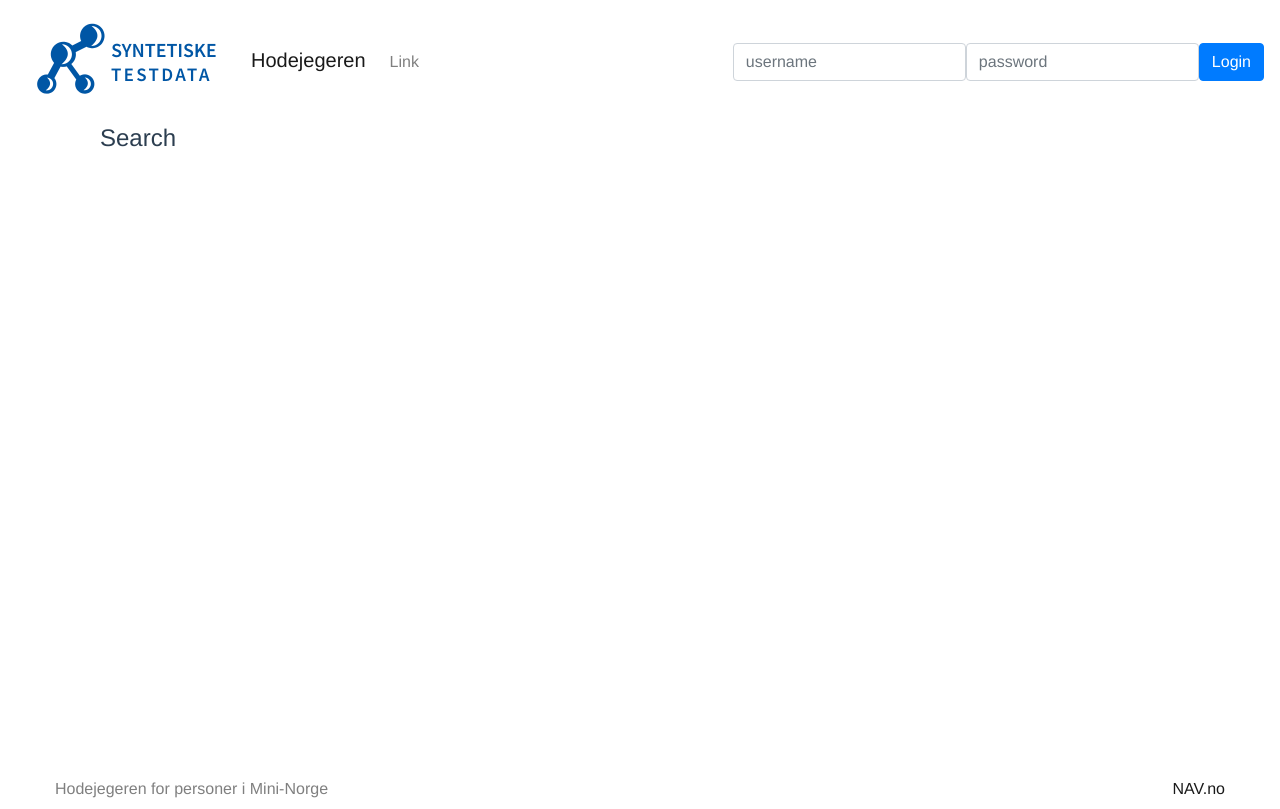
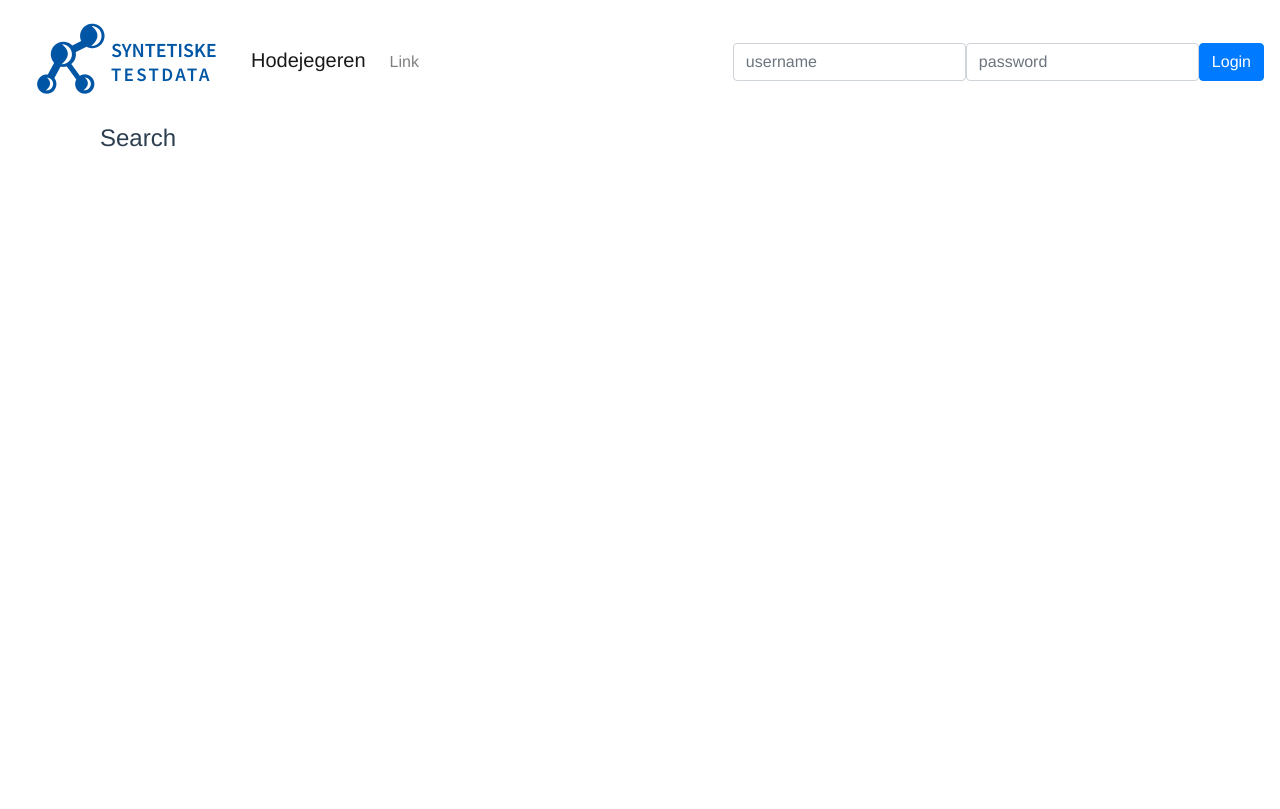
Before and after one commit to navikt/testnorge-hodejegeren-frontend, a Vue app: page / in a window 1280 px wide. Built offline with nearby package versions, Linux system fonts and the light colour scheme.

Commit message:
removed footer

```diff
--- a/src/App.vue
+++ b/src/App.vue
@@ -5,7 +5,6 @@
             <router-view>
             </router-view>
         </b-container>
-        <FooterNavBar></FooterNavBar>
     </div>
 </template>
 
@@ -16,8 +15,6 @@
         -moz-osx-font-smoothing: grayscale;
         /*text-align: center;*/
         color: #2c3e50;
-        position: relative;
-        min-height: 100vh;
         /*margin-top: 60px;*/
     }
 </style>
```
